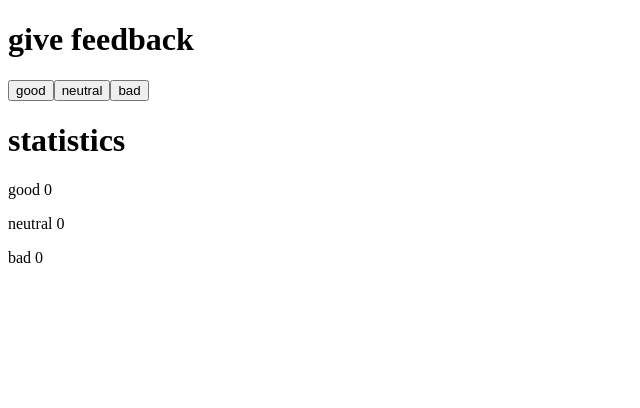
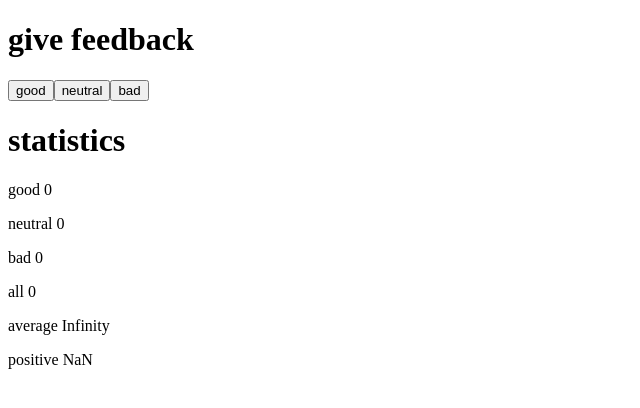
Before and after one commit to AxelNAY/React-JS, a React (Vite) app in the folder part1/unicafe/: page / in a window 1280 px wide. Shown: the top 408 px of the page, without its empty margins (0-640 px from the left). Built offline with nearby package versions, Linux system fonts and the light colour scheme.

Commit message:
Complete exercices 1.7

```diff
--- a/part1/unicafe/src/App.jsx
+++ b/part1/unicafe/src/App.jsx
@@ -22,6 +22,9 @@ const App = () => {
       <p>good {good}</p>
       <p>neutral {neutral}</p>
       <p>bad {bad}</p>
+      <p>all {good + neutral + bad}</p>
+      <p>average {((1 / good) + (1 / neutral) + (1 / bad)) / 3}</p>
+      <p>positive {(good * 100) / (good + neutral + bad)}</p>
     </div>
   )
 }
```
